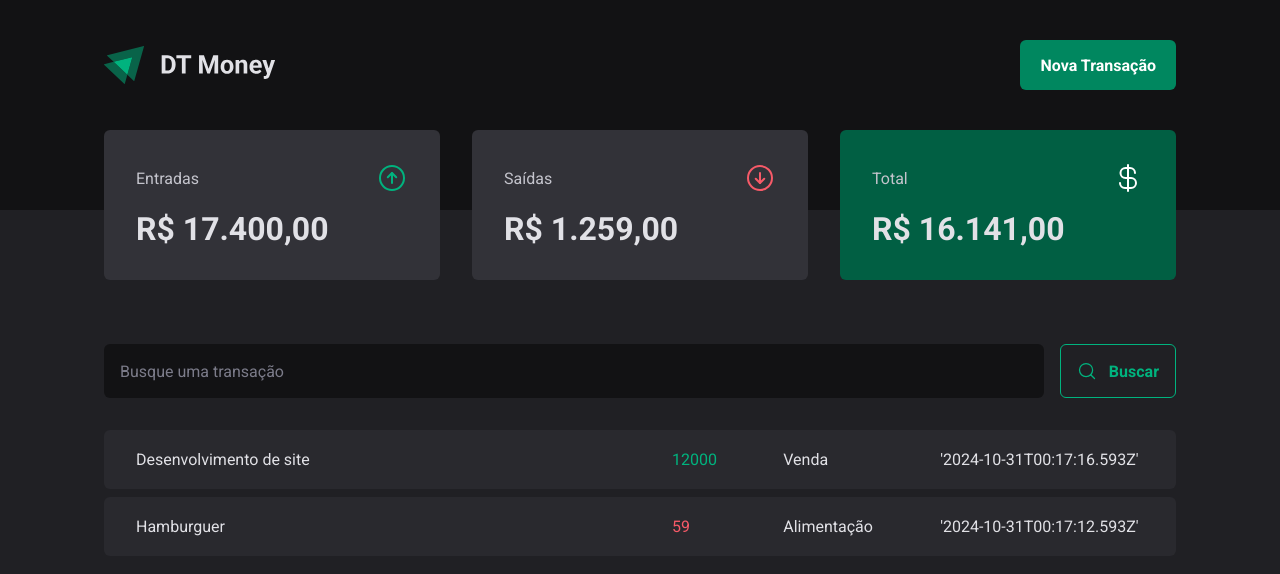
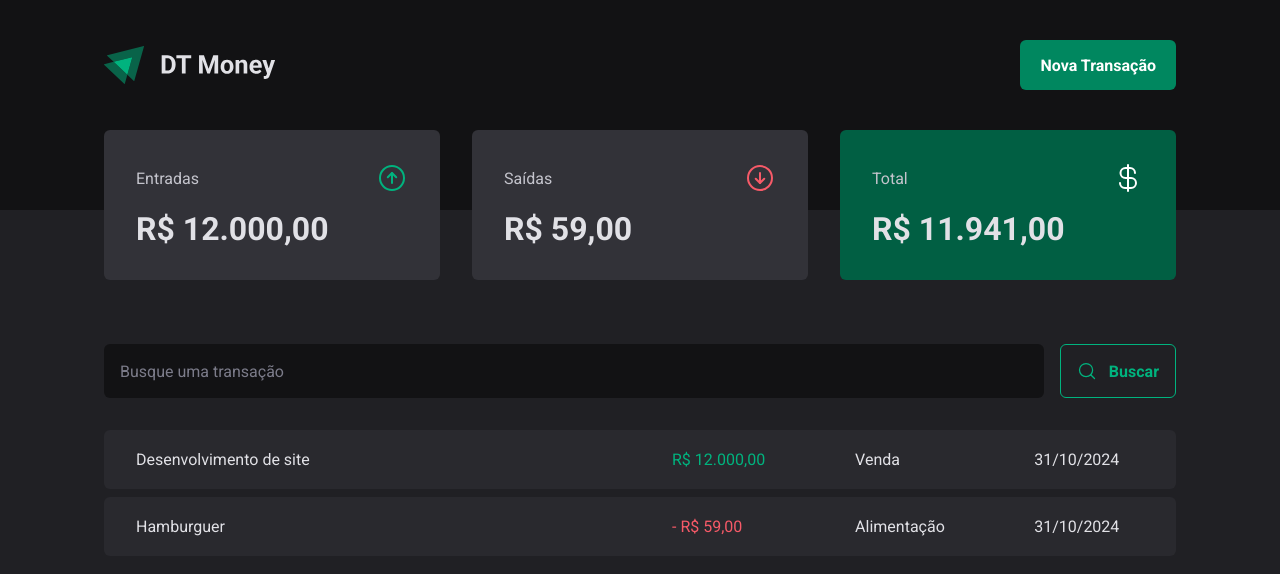
Before and after one commit to rafaelzingra/04-dt-money, a React (Vite) app: page / in a window 1280 px wide. Shown: the top 574 px of the page. Built offline with nearby package versions, Linux system fonts and the light colour scheme; data requests are answered from the project's data file.

Commit message:
makes the values dynamic and formats all values

```diff
--- a/server.json
+++ b/server.json
@@ -6,7 +6,7 @@
             "type": "income",
             "category": "Venda",
             "price": 12000,
-            "createdAt": "'2024-10-31T00:17:16.593Z'"
+            "createdAt": "2024-10-31T00:17:16.593Z"
         },
         {
             "id": 2,
@@ -14,7 +14,7 @@
             "type": "outcome",
             "category": "Alimentação",
             "price": 59,
-            "createdAt": "'2024-10-31T00:17:12.593Z'"
+            "createdAt": "2024-10-31T00:17:12.593Z"
         }
     ]
 }
--- a/src/components/Summary/index.tsx
+++ b/src/components/Summary/index.tsx
@@ -1,11 +1,30 @@
 import { useContext } from "react";
 import { SummaryCard, SummaryContainer } from "./styles";
 import {ArrowCircleDown, ArrowCircleUp, CurrencyDollar} from 'phosphor-react'
-import { TransactionsContext } from "../../contexts/TRansactionContext";
+import { TransactionsContext } from "../../contexts/TransactionContext";
+import { priceFormatter } from "../../utils/formatter";
 
 export function Summary() {
 
     const { transactions } = useContext(TransactionsContext)
+
+    const summary = transactions.reduce(
+        (acc, transaciton) => {
+            if (transaciton.type === 'income') {
+                acc.income += transaciton.price
+                acc.total += transaciton.price
+            } else {
+                acc.outcome += transaciton.price
+                acc.total -= transaciton.price
+            }
+            return acc
+        },
+        {
+            income:0,
+            outcome:0,
+            total:0
+        }
+    )
 
     return(
         <SummaryContainer>
@@ -14,7 +33,7 @@
                     <span>Entradas</span>
                     <ArrowCircleUp size={32} color="#00b37e"/>
                 </header>
-                <strong>R$ 17.400,00</strong>
+                <strong>{priceFormatter.format(summary.income)}</strong>
             </SummaryCard>
 
             <SummaryCard>
@@ -22,7 +41,7 @@
                     <span>Saídas</span>
                     <ArrowCircleDown size={32} color="#f75a68"/>
                 </header>
-                <strong>R$ 1.259,00</strong>
+                <strong>{priceFormatter.format(summary.outcome)}</strong>
             </SummaryCard>
 
             <SummaryCard variant='green'>
@@ -30,7 +49,7 @@
                     <span>Total</span>
                     <CurrencyDollar size={32} color="#fff"/>
                 </header>
-                <strong>R$ 16.141,00</strong>
+                <strong>{priceFormatter.format(summary.total)}</strong>
             </SummaryCard>
         </SummaryContainer>
     )
--- a/src/pages/transactions/index.tsx
+++ b/src/pages/transactions/index.tsx
@@ -1,9 +1,10 @@
-import { useContext, useEffect, useState } from "react"
+import { useContext } from "react"
 import { Header } from "../../components/Header"
 import { Summary } from "../../components/Summary"
 import { SearchForm } from "./components/SearchForm/indext"
 import { Pricehighlight, TransactionsContainer, TransactionsTable } from "./styles"
-import { TransactionsContext } from "../../contexts/TRansactionContext"
+import { TransactionsContext } from "../../contexts/TransactionContext"
+import { dateFormatter, priceFormatter } from "../../utils/formatter"
 
 export function Transactions() {
 
@@ -23,11 +24,12 @@
                                     <td width="50%">{transaction.description}</td>
                                     <td>
                                         <Pricehighlight variant={transaction.type}>
-                                            {transaction.price}
+                                            {transaction.type === 'outcome' && '- '}
+                                            {priceFormatter.format(transaction.price)}
                                         </Pricehighlight>
                                     </td>
                                     <td>{transaction.category}</td>
-                                    <td>{transaction.createdAt}</td>
+                                    <td>{dateFormatter.format(new Date(transaction.createdAt))}</td>
                                 </tr>
                             )
                         })}
--- /dev/null
+++ b/src/utils/formatter.ts
@@ -0,0 +1,6 @@
+export const dateFormatter = new Intl.DateTimeFormat('pt-BR')
+
+export const priceFormatter = new Intl.NumberFormat('pt-BR', {
+    style: 'currency',
+    currency: 'BRL'
+})
```
